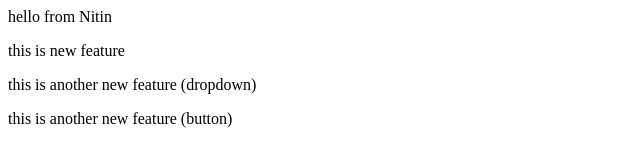
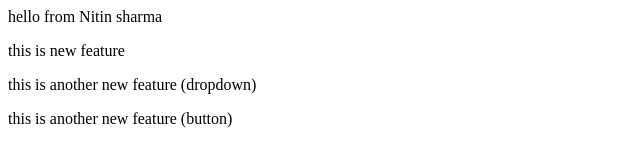
Before and after one commit to nitinsharma20797/script, a plain HTML site: page index.html in a window 1280 px wide. Shown: the full height of the page, 0-640 px from the left. Drawn offline with Linux system fonts and the light colour scheme.

Commit message:
Update index.html

```diff
--- a/index.html
+++ b/index.html
@@ -1,4 +1,4 @@
-<p>hello from Nitin</p>
+<p>hello from Nitin sharma</p>
 <p>this is new feature</p>
 <p>this is another new feature (dropdown)</p>
 <p>this is another new feature (button)</p>
```
